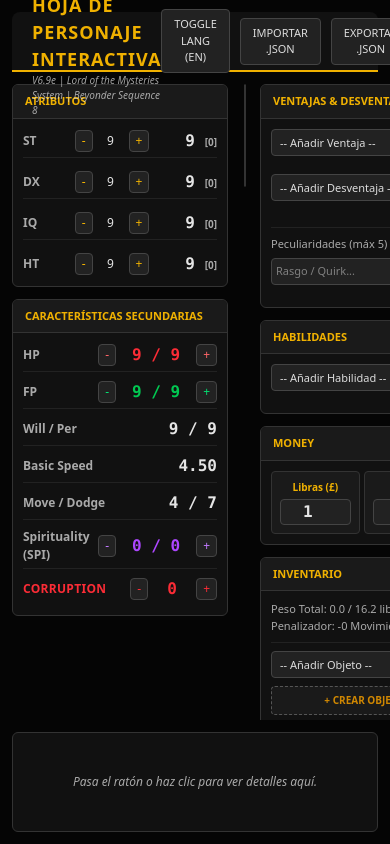
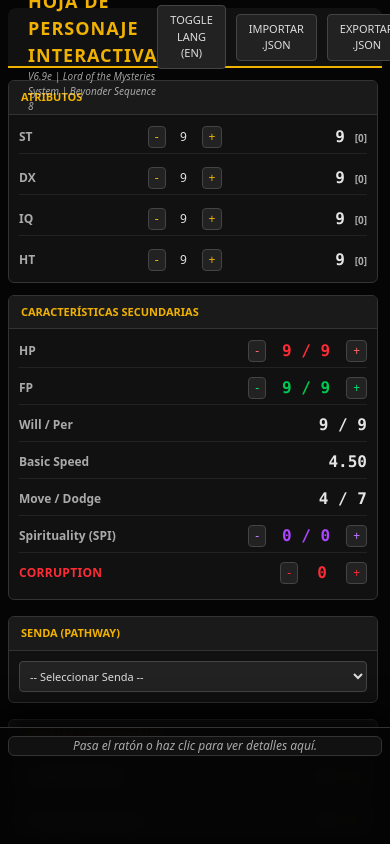
Before and after one commit to remereck/Test_Gurps, a React (Vite) app: page / in a window 390 px wide. Built offline with nearby package versions, Linux system fonts and the light colour scheme.

Commit message:
Update App.tsx

```diff
--- a/src/App.tsx
+++ b/src/App.tsx
@@ -14,22 +14,26 @@ export default function App() {
 
   return (
     <div className="h-screen bg-[#050505] text-[#e5e5e5] font-sans flex flex-col overflow-hidden selection:bg-yellow-500/30">
-      <div className="w-full max-w-[1024px] mx-auto h-full flex flex-col p-3 gap-3 box-border">
+      <div className="w-full max-w-[1024px] mx-auto h-full flex flex-col p-2 md:p-3 gap-3 box-border relative">
         <TopNav />
-        <main className="flex-1 grid grid-cols-[220px_1fr_300px] gap-3 min-h-0">
-          <div className="flex flex-col gap-3 overflow-y-auto pr-1 custom-scrollbar">
+        <main className="flex-1 flex flex-col md:grid md:grid-cols-[220px_1fr_300px] gap-4 md:gap-3 min-h-0 overflow-y-auto md:overflow-hidden pb-[140px] md:pb-0 custom-scrollbar pr-1 md:pr-0">
+          <div className="flex flex-col gap-3 md:overflow-y-auto md:pr-1 md:custom-scrollbar shrink-0 md:shrink">
             <AttributePanel />
           </div>
-          <div className="flex flex-col gap-3 overflow-y-auto pr-1 custom-scrollbar">
+          <div className="flex flex-col gap-3 md:overflow-y-auto md:pr-1 md:custom-scrollbar shrink-0 md:shrink">
             <PathwayPanel />
           </div>
-          <div className="flex flex-col gap-3 overflow-y-auto pr-1 custom-scrollbar">
+          <div className="flex flex-col gap-3 md:overflow-y-auto md:pr-1 md:custom-scrollbar shrink-0 md:shrink">
             <SkillPanel />
             <InventoryPanel />
           </div>
         </main>
-        <div className="shrink-0 h-[100px]">
-          <InfoViewer />
+
+        {/* InfoViewer: Sticky at bottom on mobile, static on desktop */}
+        <div className="fixed bottom-0 left-0 right-0 p-2 md:static md:p-0 md:shrink-0 md:h-[100px] bg-[#050505]/95 backdrop-blur-sm md:bg-transparent border-t border-[#333] md:border-none z-50 shadow-[0_-15px_25px_rgba(0,0,0,0.9)] md:shadow-none">
+          <div className="w-full max-w-[1024px] mx-auto h-full max-h-[35vh] md:max-h-none min-h-[100px] md:min-h-0">
+            <InfoViewer />
+          </div>
         </div>
       </div>
     </div>
```
